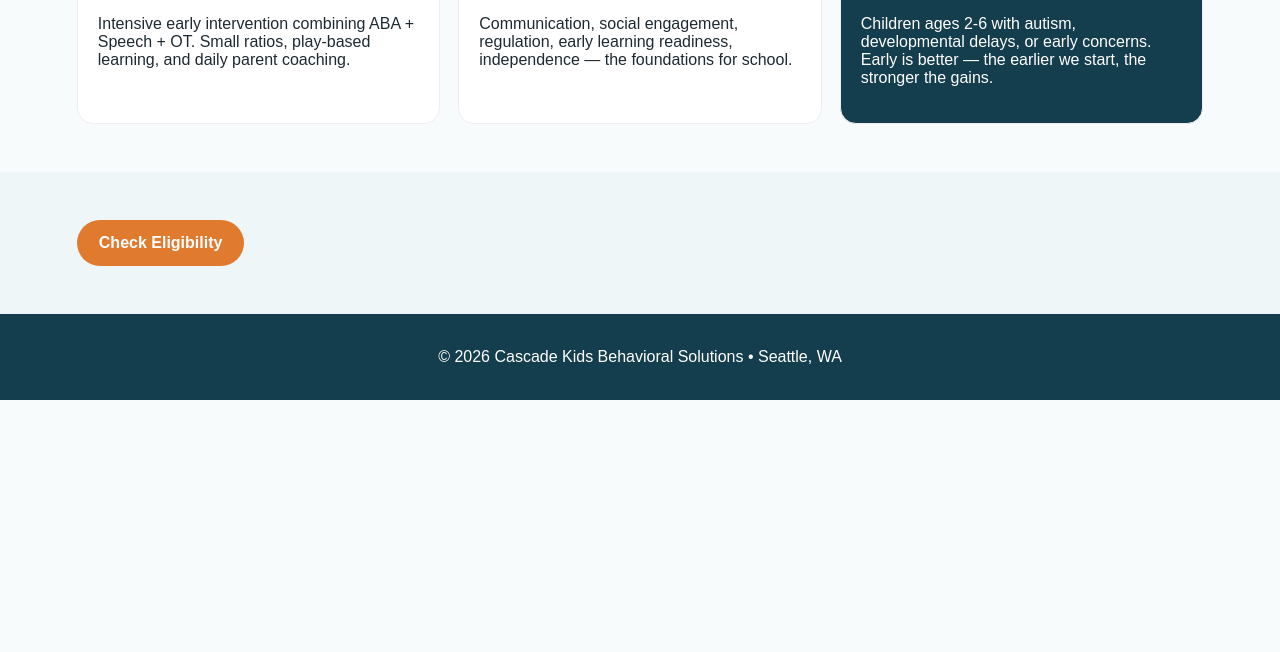
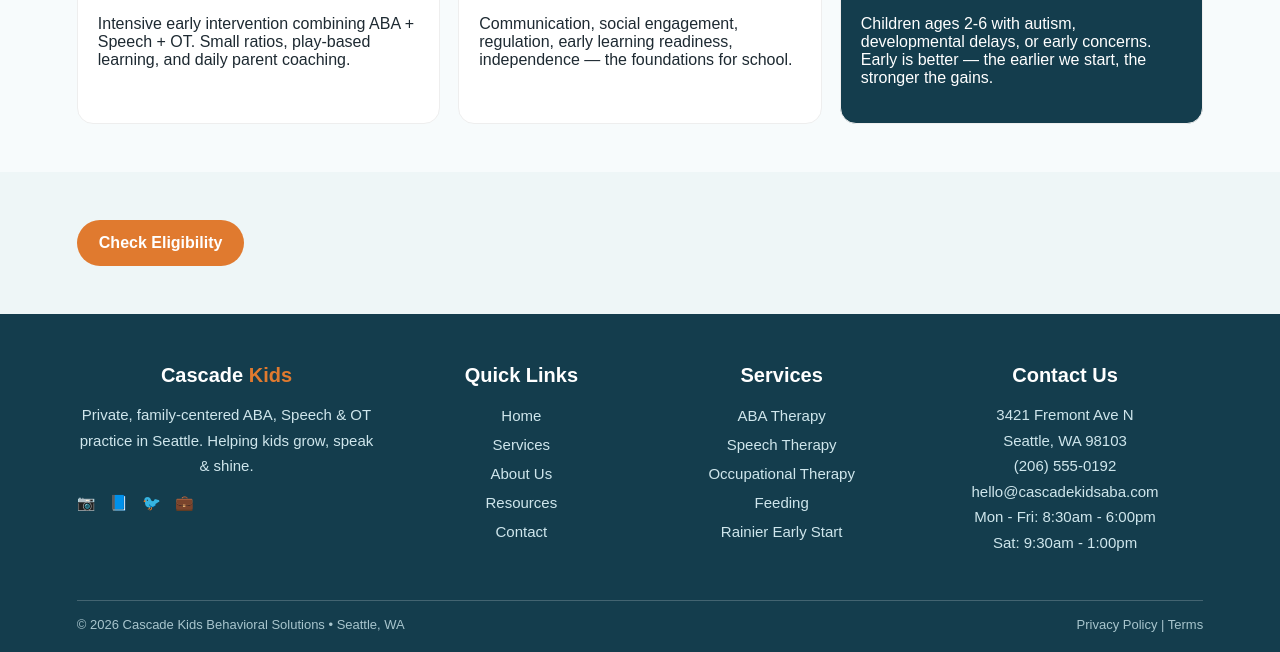
Before and after one commit to himalayanrock2022-maker/cascade-kids-website, a plain HTML site: page rainier.html in a window 1280 px wide. Shown: the part 397-1049 px from the top of the page. Before the commit the page ends 800 px from the top, so only its background shows below. Drawn offline with Linux system fonts and the light colour scheme.

Commit message:
Enhance footer with new content and structure
Updated footer with additional information and links.

```diff
--- a/rainier.html
+++ b/rainier.html
@@ -4,4 +4,41 @@
 <div id="fullMenu" class="full-menu"><div class="menu-top"><div class="logo white">Cascade <span>Kids</span></div><button class="close-btn" onclick="closeMenu()">✕</button></div><div class="menu-links"><a href="services.html">Services ›</a><a href="feeding.html">Feeding</a><a href="rainier.html">Rainier Early Start Program</a><a href="about.html">About Us ›</a><a href="resources.html">Resources ›</a><a href="contact.html">Contact</a></div><div class="menu-social"><a href="#">📷</a><a href="#">📘</a><a href="#">🐦</a><a href="#">💼</a></div></div>
 <section class="section"><h2>Rainier Early Start Program</h2><p class="sub">Our early intensive program for ages 2-6 — play-based, goal-driven intervention in the most important developmental window.</p><div class="grid"><div class="card"><div class="icon">🌱</div><h3>What is it?</h3><p>Intensive early intervention combining ABA + Speech + OT. Small ratios, play-based learning, and daily parent coaching.</p></div><div class="card"><div class="icon">🎯</div><h3>Goals</h3><p>Communication, social engagement, regulation, early learning readiness, independence — the foundations for school.</p></div><div class="card highlight"><div class="icon">📈</div><h3>Who is it for?</h3><p>Children ages 2-6 with autism, developmental delays, or early concerns. Early is better — the earlier we start, the stronger the gains.</p></div></div></section>
 <section class="section light"><a href="contact.html" class="btn big">Check Eligibility</a></section>
-<footer><p>© 2026 Cascade Kids Behavioral Solutions • Seattle, WA</p></footer><script src="script.js"></script></body></html>
+<footer class="footer">
+  <div class="footer-grid">
+    <div>
+      <h3>Cascade <span>Kids</span></h3>
+      <p>Private, family-centered ABA, Speech & OT practice in Seattle. Helping kids grow, speak & shine.</p>
+      <div class="footer-social">
+        <a href="#">📷</a>
+        <a href="#">📘</a>
+        <a href="#">🐦</a>
+        <a href="#">💼</a>
+      </div>
+    </div>
+    <div>
+      <h3>Quick Links</h3>
+      <a href="index.html">Home</a>
+      <a href="services.html">Services</a>
+      <a href="about.html">About Us</a>
+      <a href="resources.html">Resources</a>
+      <a href="contact.html">Contact</a>
+    </div>
+    <div>
+      <h3>Services</h3>
+      <a href="services.html">ABA Therapy</a>
+      <a href="services.html">Speech Therapy</a>
+      <a href="services.html">Occupational Therapy</a>
+      <a href="feeding.html">Feeding</a>
+      <a href="rainier.html">Rainier Early Start</a>
+    </div>
+    <div>
+      <h3>Contact Us</h3>
+      <p>3421 Fremont Ave N<br>Seattle, WA 98103<br>(206) 555-0192<br>hello@cascadekidsaba.com<br>Mon - Fri: 8:30am - 6:00pm<br>Sat: 9:30am - 1:00pm</p>
+    </div>
+  </div>
+  <div class="footer-bottom">
+    <span>© 2026 Cascade Kids Behavioral Solutions • Seattle, WA</span>
+    <span>Privacy Policy | Terms</span>
+  </div>
+</footer>
```
